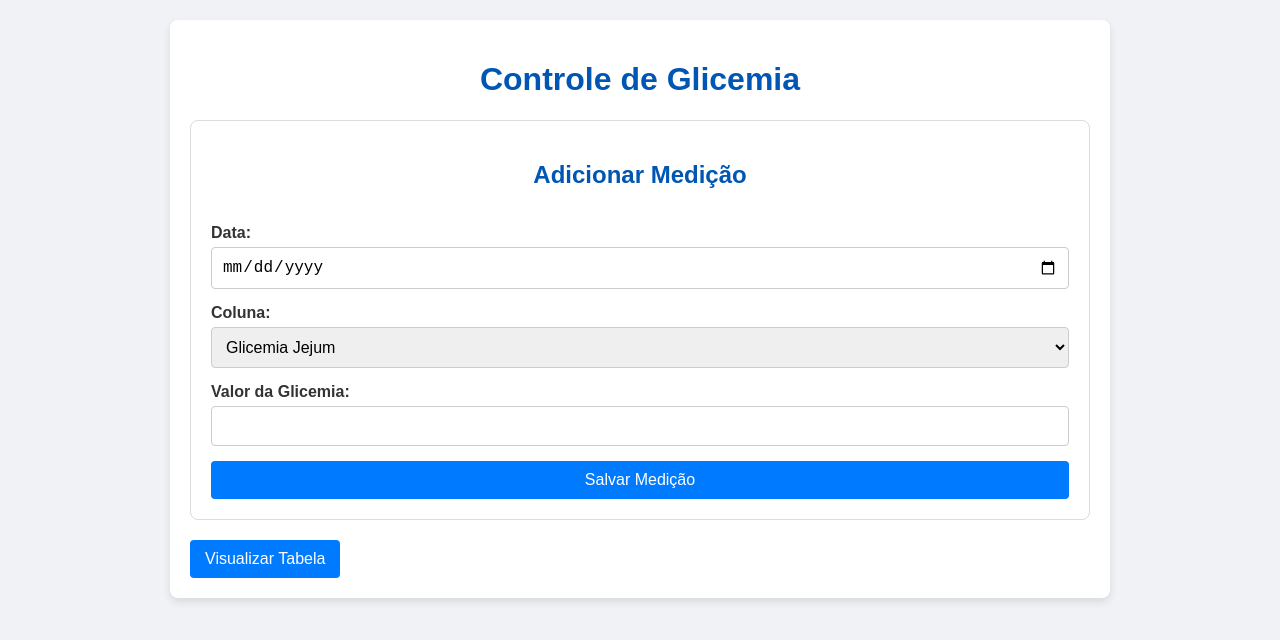
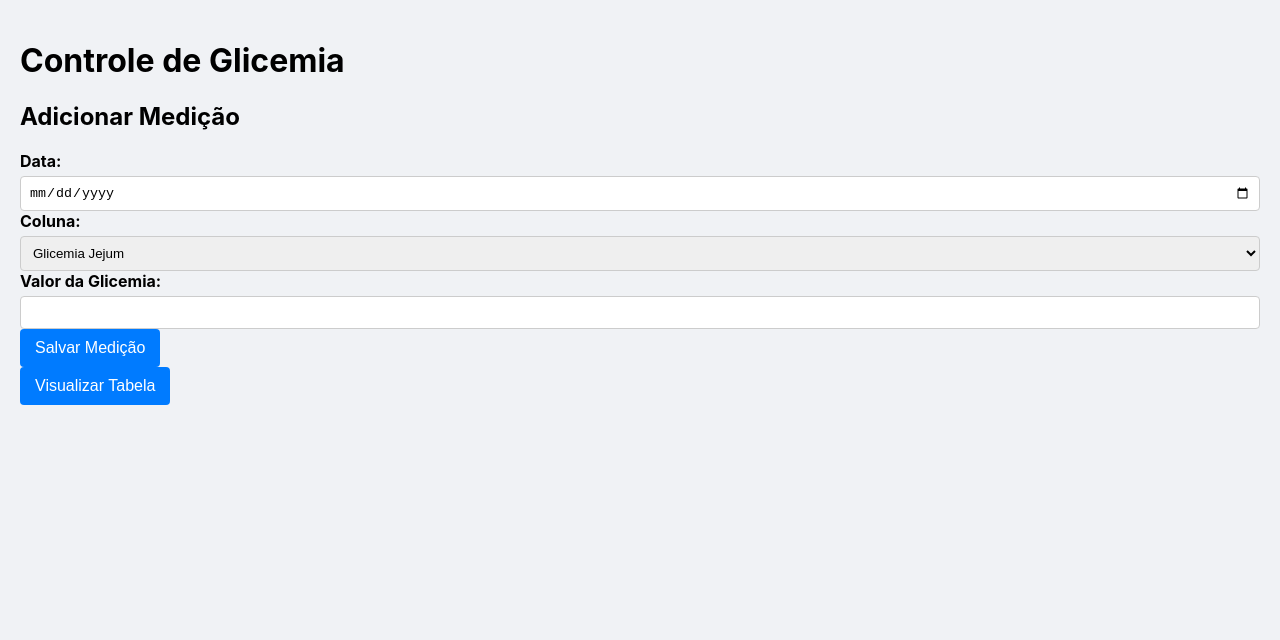
Before and after one commit to thiagorkha/controle-de-glicemia, a React (Create React App) app in the folder frontend/: page / in a window 1280 px wide. Shown: the top 640 px of the page. Built offline with nearby package versions, Linux system fonts and the light colour scheme.

Commit message:
Update index.css

```diff
--- a/frontend/src/index.css
+++ b/frontend/src/index.css
@@ -1,52 +1,46 @@
 body {
-  font-family: Arial, sans-serif;
+  font-family: -apple-system, BlinkMacSystemFont, 'Segoe UI', 'Roboto', 'Oxygen',
+    'Ubuntu', 'Cantarell', 'Fira Sans', 'Droid Sans', 'Helvetica Neue',
+    sans-serif;
+  -webkit-font-smoothing: antialiased;
+  -moz-osx-font-smoothing: grayscale;
   background-color: #f0f2f5;
   margin: 0;
   padding: 20px;
-  color: #333;
 }
 
-.app-container {
+.container {
   max-width: 900px;
   margin: 0 auto;
+  background-color: #fff;
   padding: 20px;
-  background-color: #fff;
   border-radius: 8px;
-  box-shadow: 0 4px 8px rgba(0, 0, 0, 0.1);
+  box-shadow: 0 4px 6px rgba(0, 0, 0, 0.1);
 }
 
-h1, h2, h3 {
-  color: #0056b3;
-  text-align: center;
-}
-
-form {
-  display: flex;
-  flex-direction: column;
-  gap: 15px;
-  margin-bottom: 20px;
+.form-section, .table-section {
+  margin-bottom: 30px;
   padding: 20px;
   border: 1px solid #ddd;
   border-radius: 8px;
 }
 
-form div {
-  display: flex;
-  flex-direction: column;
+.form-group {
+  margin-bottom: 15px;
 }
 
 label {
+  display: block;
   margin-bottom: 5px;
   font-weight: bold;
 }
 
-input[type="date"],
-input[type="number"],
-select {
-  padding: 10px;
+input, select {
+  width: 100%;
+  padding: 8px;
   border: 1px solid #ccc;
   border-radius: 4px;
-  font-size: 16px;
+  box-sizing: border-box; /* Garante que o padding não afete a largura */
 }
 
 button {
@@ -54,10 +48,10 @@
   border: none;
   border-radius: 4px;
   background-color: #007bff;
-  color: #fff;
+  color: white;
+  cursor: pointer;
   font-size: 16px;
-  cursor: pointer;
-  transition: background-color 0.3s ease;
+  margin-right: 10px;
 }
 
 button:hover {
@@ -68,25 +62,14 @@
   width: 100%;
   border-collapse: collapse;
   margin-top: 20px;
-  background-color: #fff;
 }
 
 th, td {
   border: 1px solid #ddd;
-  padding: 12px;
-  text-align: center;
+  padding: 8px;
+  text-align: left;
 }
 
 th {
   background-color: #f2f2f2;
-  font-weight: bold;
 }
-
-tr:nth-child(even) {
-  background-color: #f9f9f9;
-}
-
-p {
-  text-align: center;
-  font-weight: bold;
-}
```
